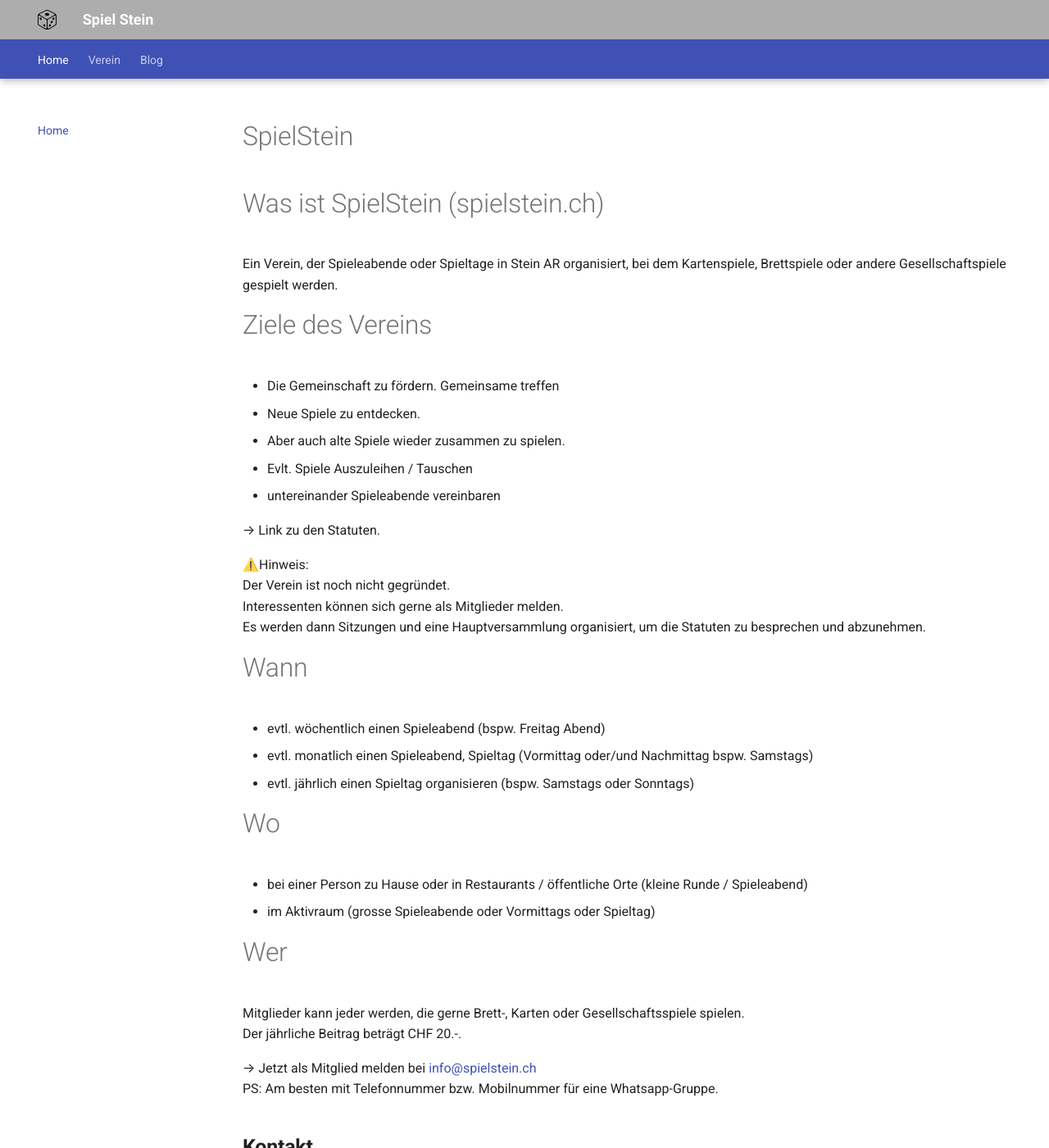
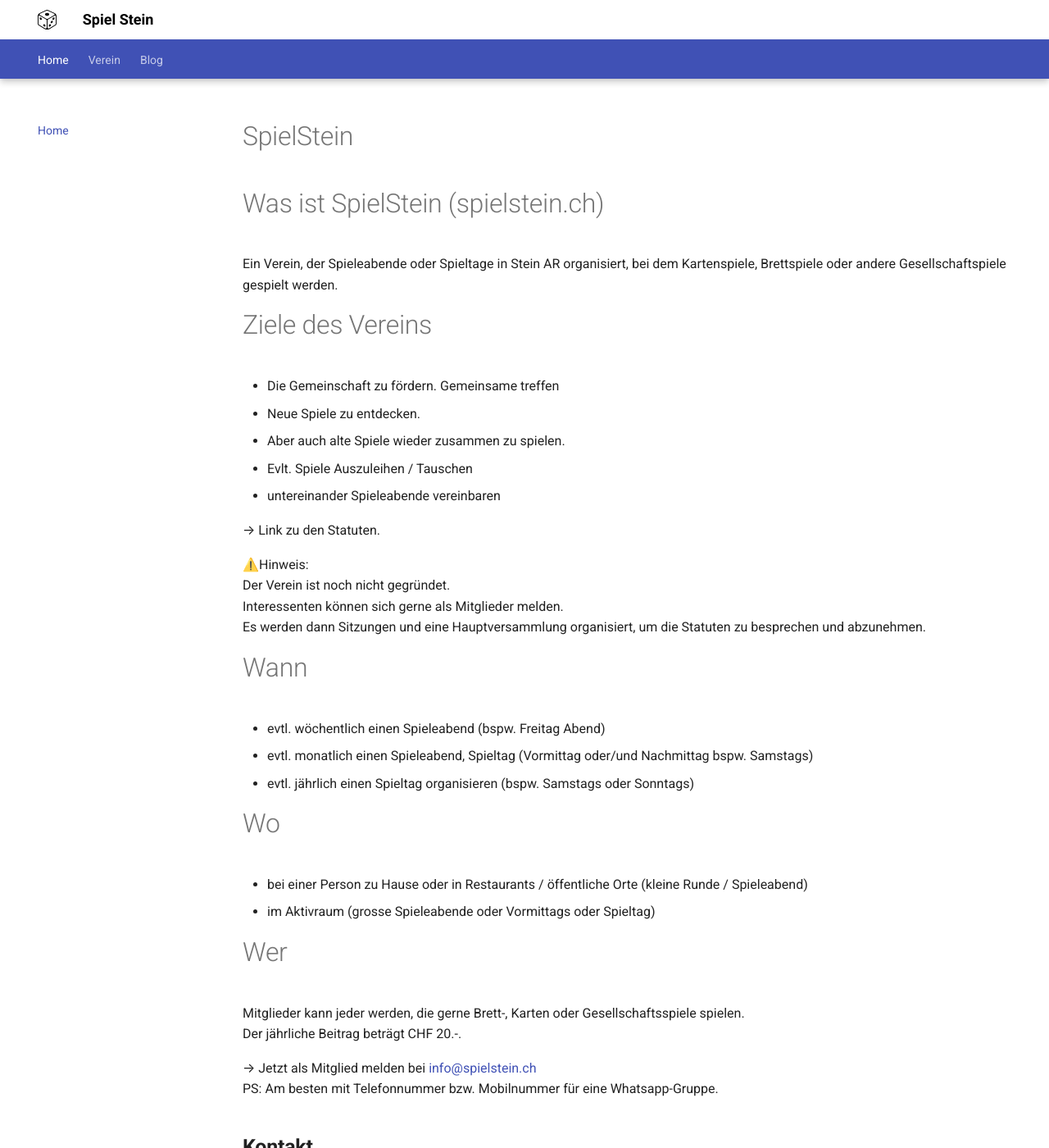
Before and after one commit to spielsteinar/spielstein.ch, an MkDocs documentation site: the page built from docs/index.md, in a window 1280 px wide and 1400 px high. Shown: the whole window at 82% size. Built offline with MkDocs 1.6.1 and Material for MkDocs 9.7.7, drawn with Linux system fonts in a browser that asks for light colours.

Commit message:
Update header background color in spielstein.css

```diff
--- a/docs/stylesheets/spielstein.css
+++ b/docs/stylesheets/spielstein.css
@@ -1,5 +1,6 @@
 
 
 .md-header {
-    background-color: var(--md-default-fg-color--lighter);
+    background-color: white;
+    color: black;
 }
```
